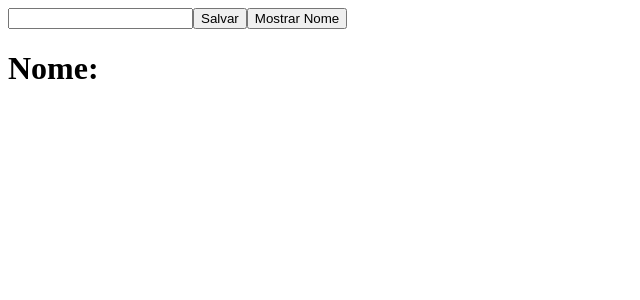
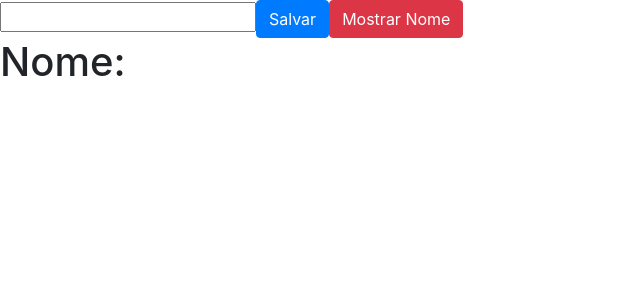
Before and after one commit to kseraos/cursos-vue, a Vue app: page / in a window 1280 px wide. Shown: the top 300 px of the page, without its empty margins (0-640 px from the left). Built offline with nearby package versions, Linux system fonts and the light colour scheme.

Commit message:
Bootstrap Vue

```diff
--- a/package.json
+++ b/package.json
@@ -8,6 +8,8 @@
     "lint": "vue-cli-service lint"
   },
   "dependencies": {
+    "bootstrap": "^4.5.3",
+    "bootstrap-vue": "^2.20.1",
     "core-js": "^3.6.5",
     "vue": "^2.6.11"
   },
--- a/src/App.vue
+++ b/src/App.vue
@@ -2,8 +2,8 @@
   <div>
     <form @submit.prevent="salvarForm" method="post">
       <input type="text" v-model="nome">
-      <button type="submit">Salvar</button>
-      <button type="button" @click="mostrarNome">Mostrar Nome</button>
+      <button type="submit" class="btn btn-primary">Salvar</button>
+      <b-button variant="danger" @click="mostrarNome">Mostrar Nome</b-button>
     </form>
     <h1>Nome: {{ nome }}</h1>
   </div>
--- a/src/main.js
+++ b/src/main.js
@@ -1,6 +1,10 @@
 import Vue from 'vue'
 import App from './App.vue'
+import { BootstrapVue} from 'bootstrap-vue'
+import 'bootstrap/dist/css/bootstrap.css'
+import 'bootstrap-vue/dist/bootstrap-vue.css'
 
+Vue.use(BootstrapVue)
 Vue.config.productionTip = false
 
 new Vue({
```
Also changed, not shown: 1 other file (tests, documents, lock files or other folders).
